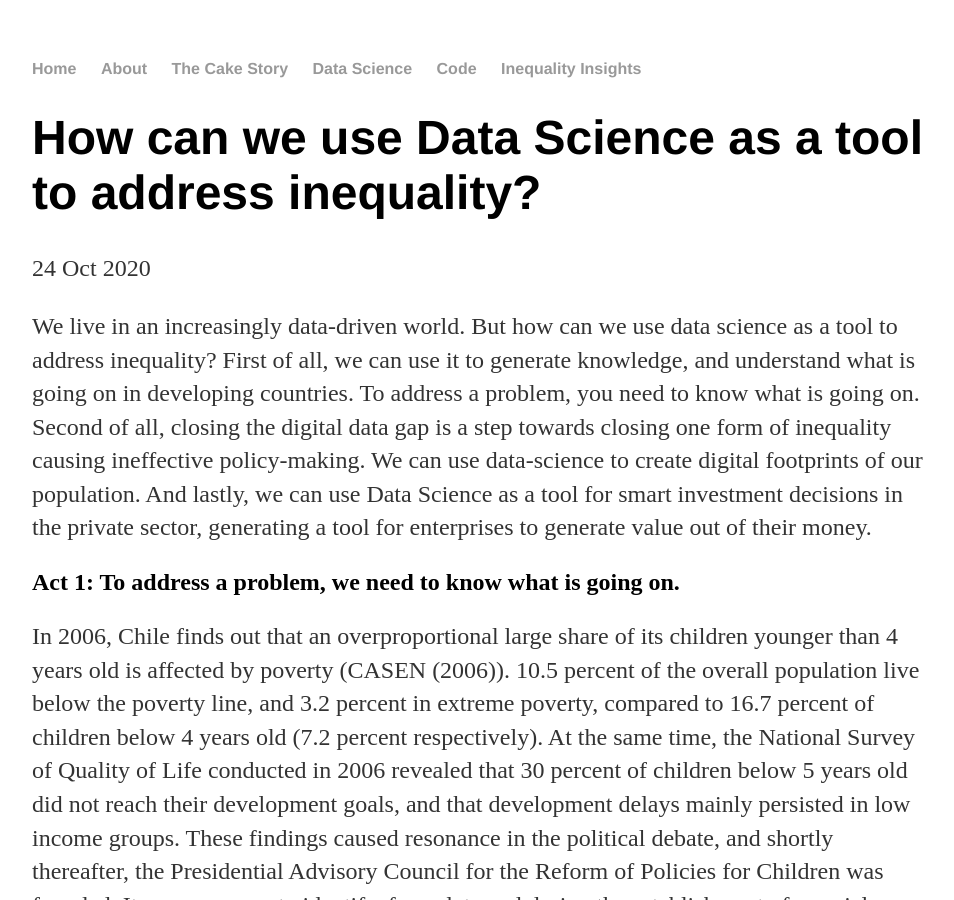
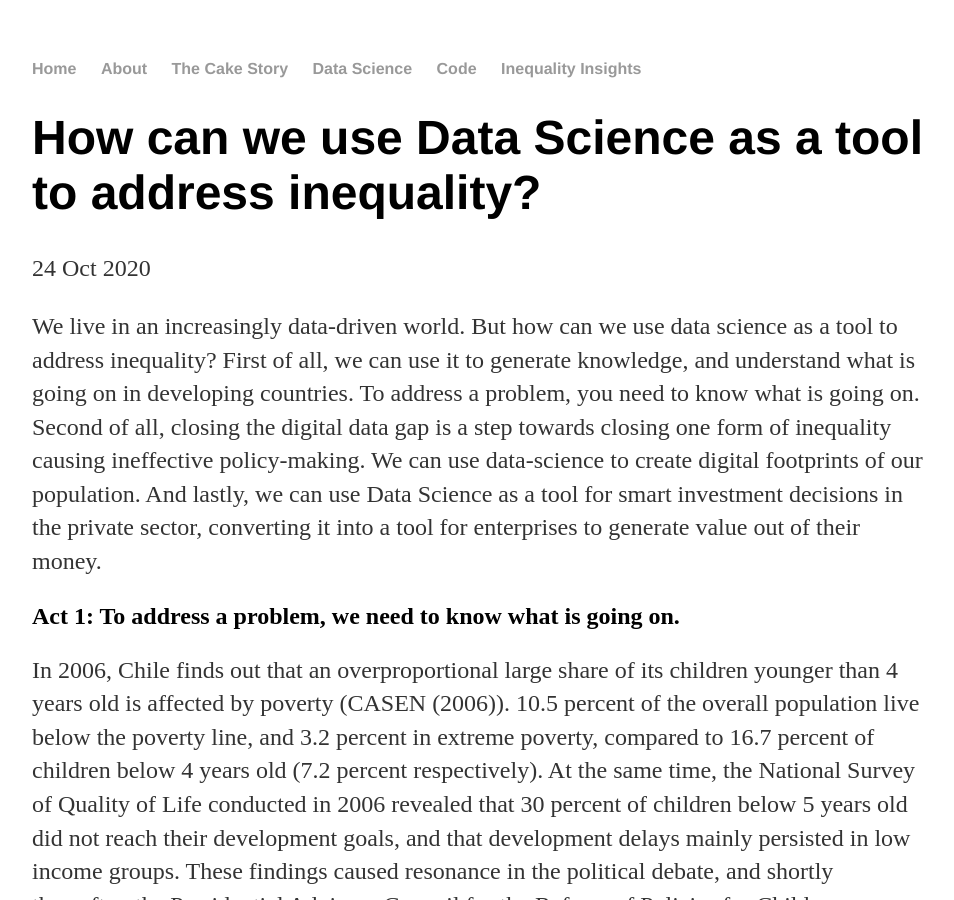
Before and after one commit to BrittaRude/BrittaRude.github.io, a Jekyll site: the page built from inputs_cakestory/_posts/2020-07-01-britta-rude-the-cake-story-part-2.md, in a window 1280 px wide and 900 px high. Shown: the whole window, without its empty margins (160-1114 px from the left). Built offline with Jekyll 4.4.1, drawn with Linux system fonts in a browser that asks for light colours; formulas are drawn with MathJax 3.

Commit message:
Update 2020-07-01-britta-rude-the-cake-story-part-2.md

```diff
--- a/inputs_cakestory/_posts/2020-07-01-britta-rude-the-cake-story-part-2.md
+++ b/inputs_cakestory/_posts/2020-07-01-britta-rude-the-cake-story-part-2.md
@@ -4,7 +4,7 @@ title: "How can we use Data Science as a tool to address inequality?"
 date: 2020-10-24
 ---
 
-We live in an increasingly data-driven world. But how can we use data science as a tool to address inequality? First of all, we can use it to generate knowledge, and understand what is going on in developing countries. To address a problem, you need to know what is going on. Second of all, closing the digital data gap is a step towards closing one form of inequality causing ineffective policy-making. We can use data-science to create digital footprints of our population. And lastly, we can use Data Science as a tool for smart investment decisions in the private sector, generating a tool for enterprises to generate value out of their money.
+We live in an increasingly data-driven world. But how can we use data science as a tool to address inequality? First of all, we can use it to generate knowledge, and understand what is going on in developing countries. To address a problem, you need to know what is going on. Second of all, closing the digital data gap is a step towards closing one form of inequality causing ineffective policy-making. We can use data-science to create digital footprints of our population. And lastly, we can use Data Science as a tool for smart investment decisions in the private sector, converting it into a tool for enterprises to generate value out of their money.
 
 ## Act 1: To address a problem, we need to know what is going on.
 
```
